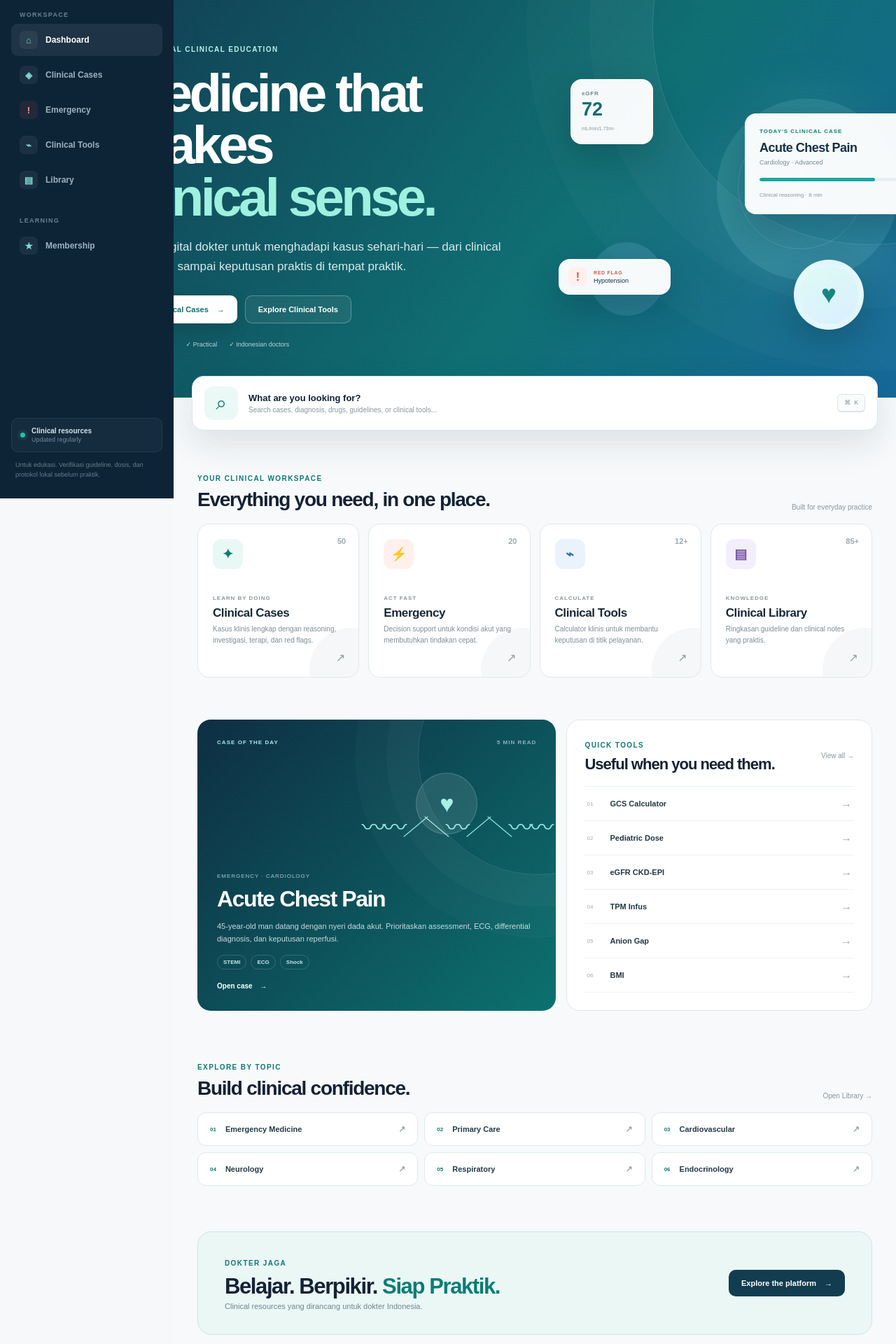
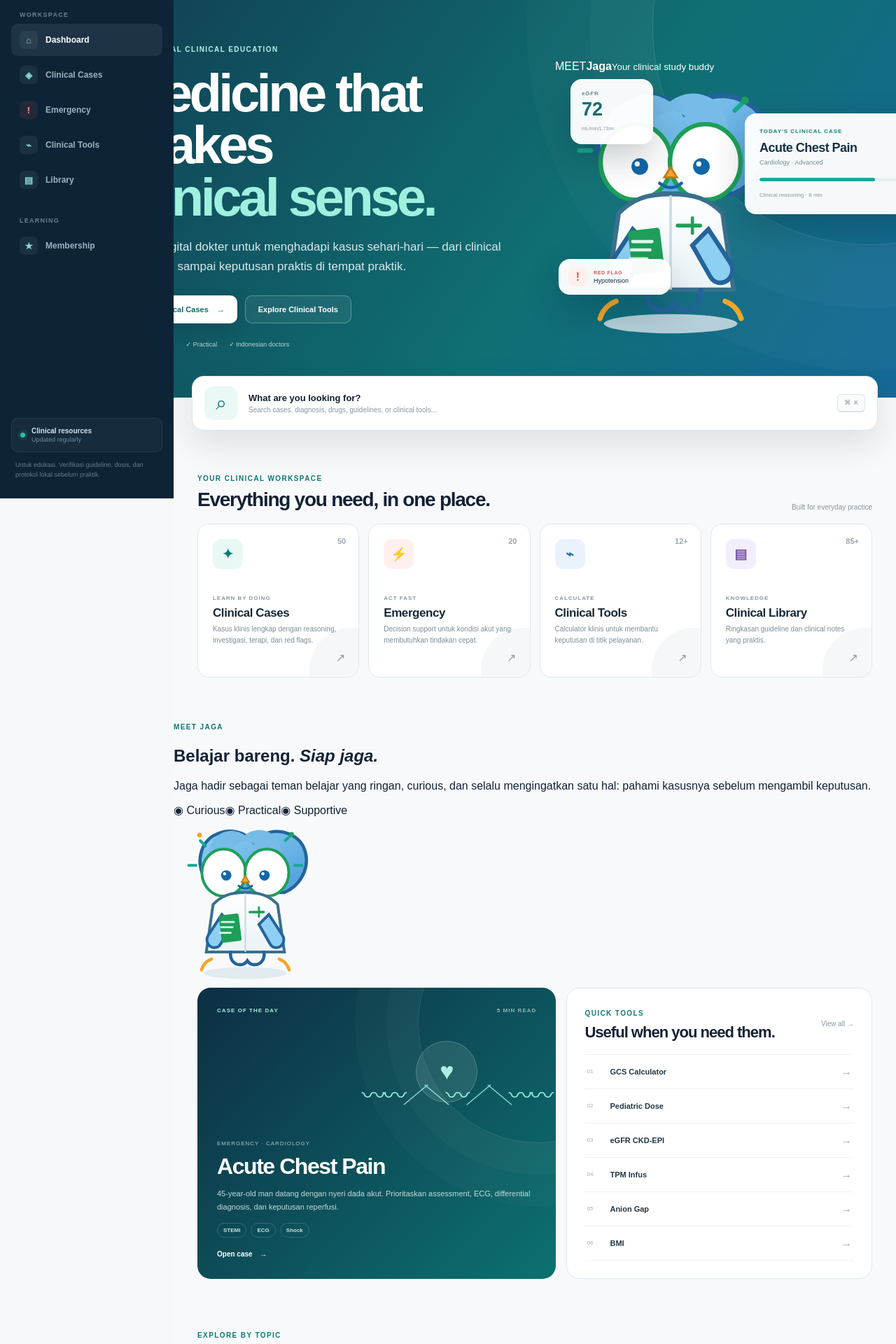
Before and after one commit to dwimakdasarimd-star/dokter-jaga-v1, a Next.js app: page / in a window 1280 px wide. Shown: the part 88-2008 px from the top of the page at 70% size. Built offline with nearby package versions, Linux system fonts and the light colour scheme.

Commit message:
Integrate Jaga mascot into homepage

```diff
--- a/app/page.tsx
+++ b/app/page.tsx
@@ -1,4 +1,5 @@
 import Link from 'next/link';
+import Image from 'next/image';
 
 const modules = [
   { title: 'Clinical Cases', eyebrow: 'LEARN BY DOING', count: '50', desc: 'Kasus klinis lengkap dengan reasoning, investigasi, terapi, dan red flags.', href: '/cases', icon: '✦', tone: 'teal' },
@@ -6,7 +7,6 @@ const modules = [
   { title: 'Clinical Tools', eyebrow: 'CALCULATE', count: '12+', desc: 'Calculator klinis untuk membantu keputusan di titik pelayanan.', href: '/tools', icon: '⌁', tone: 'blue' },
   { title: 'Clinical Library', eyebrow: 'KNOWLEDGE', count: '85+', desc: 'Ringkasan guideline dan clinical notes yang praktis.', href: '/library', icon: '▤', tone: 'violet' },
 ];
-
 const tools = ['GCS Calculator', 'Pediatric Dose', 'eGFR CKD-EPI', 'TPM Infus', 'Anion Gap', 'BMI'];
 const topics = ['Emergency Medicine', 'Primary Care', 'Cardiovascular', 'Neurology', 'Respiratory', 'Endocrinology'];
 
@@ -18,47 +18,23 @@ export default function Home() {
           <div className="dj-eyebrow"><span className="pulse-dot" /> PRACTICAL CLINICAL EDUCATION</div>
           <h1>Medicine that makes<br /><em>clinical sense.</em></h1>
           <p>Teman digital dokter untuk menghadapi kasus sehari-hari — dari clinical reasoning sampai keputusan praktis di tempat praktik.</p>
-          <div className="dj-hero-actions">
-            <Link href="/cases" className="dj-btn dj-btn-light">Mulai Clinical Cases <span>→</span></Link>
-            <Link href="/tools" className="dj-btn dj-btn-ghost">Explore Clinical Tools</Link>
-          </div>
+          <div className="dj-hero-actions"><Link href="/cases" className="dj-btn dj-btn-light">Mulai Clinical Cases <span>→</span></Link><Link href="/tools" className="dj-btn dj-btn-ghost">Explore Clinical Tools</Link></div>
           <div className="dj-trust-row"><span>✓ Evidence-based</span><span>✓ Practical</span><span>✓ Indonesian doctors</span></div>
         </div>
-        <div className="dj-hero-art" aria-hidden="true">
-          <div className="orb orb-one" /><div className="orb orb-two" />
-          <div className="medical-cross">+</div>
+        <div className="dj-hero-art mascot-hero-art" aria-label="Jaga, maskot Dokter Jaga">
+          <div className="mascot-glow" />
+          <div className="mascot-badge"><span>MEET</span><strong>Jaga</strong><small>Your clinical study buddy</small></div>
+          <Image className="hero-mascot" src="/dokter-jaga-mascot.svg" alt="Jaga, maskot burung hantu Dokter Jaga" width={330} height={385} priority />
           <div className="float-card float-card-main"><div className="mini-label">TODAY'S CLINICAL CASE</div><strong>Acute Chest Pain</strong><span>Cardiology · Advanced</span><div className="mini-progress"><i /></div><small>Clinical reasoning · 8 min</small></div>
           <div className="float-card float-card-tool"><b>eGFR</b><strong>72</strong><span>mL/min/1.73m²</span></div>
           <div className="float-card float-card-alert"><span className="alert-icon">!</span><div><b>RED FLAG</b><small>Hypotension</small></div></div>
-          <div className="anatomy-ring"><span>♥</span></div>
         </div>
       </section>
-
-      <section className="dj-search-wrap">
-        <div className="dj-search"><span className="search-glyph">⌕</span><div><strong>What are you looking for?</strong><span>Search cases, diagnosis, drugs, guidelines, or clinical tools...</span></div><kbd>⌘ K</kbd></div>
-      </section>
-
-      <section className="dj-section">
-        <div className="dj-section-head"><div><span className="dj-kicker">YOUR CLINICAL WORKSPACE</span><h2>Everything you need, in one place.</h2></div><span className="dj-section-note">Built for everyday practice</span></div>
-        <div className="dj-module-grid">
-          {modules.map((m) => <Link href={m.href} className={`dj-module ${m.tone}`} key={m.title}><div className="module-icon">{m.icon}</div><div className="module-copy"><span>{m.eyebrow}</span><h3>{m.title}</h3><p>{m.desc}</p></div><strong className="module-count">{m.count}</strong><span className="module-arrow">↗</span></Link>)}
-        </div>
-      </section>
-
-      <section className="dj-feature-grid">
-        <Link href="/cases" className="dj-case-feature">
-          <div className="feature-label">CASE OF THE DAY <span>5 MIN READ</span></div>
-          <div className="case-illustration"><div className="ecg-line">〰〰╱╲〰╱╲〰〰</div><div className="case-circle">♥</div></div>
-          <div className="case-feature-copy"><span>EMERGENCY · CARDIOLOGY</span><h2>Acute Chest Pain</h2><p>45-year-old man datang dengan nyeri dada akut. Prioritaskan assessment, ECG, differential diagnosis, dan keputusan reperfusi.</p><div className="case-tags"><b>STEMI</b><b>ECG</b><b>Shock</b></div><strong className="feature-cta">Open case <span>→</span></strong></div>
-        </Link>
-        <div className="dj-tools-feature"><div className="dj-section-head compact"><div><span className="dj-kicker">QUICK TOOLS</span><h2>Useful when you need them.</h2></div><Link href="/tools">View all →</Link></div><div className="tool-list-premium">{tools.map((tool, i) => <Link href="/tools" key={tool}><span>{String(i + 1).padStart(2, '0')}</span><strong>{tool}</strong><i>→</i></Link>)}</div></div>
-      </section>
-
-      <section className="dj-topics">
-        <div className="dj-section-head"><div><span className="dj-kicker">EXPLORE BY TOPIC</span><h2>Build clinical confidence.</h2></div><Link href="/library">Open Library →</Link></div>
-        <div className="topic-pills">{topics.map((topic, i) => <Link href="/library" key={topic}><span>{String(i + 1).padStart(2, '0')}</span><strong>{topic}</strong><b>↗</b></Link>)}</div>
-      </section>
-
+      <section className="dj-search-wrap"><div className="dj-search"><span className="search-glyph">⌕</span><div><strong>What are you looking for?</strong><span>Search cases, diagnosis, drugs, guidelines, or clinical tools...</span></div><kbd>⌘ K</kbd></div></section>
+      <section className="dj-section"><div className="dj-section-head"><div><span className="dj-kicker">YOUR CLINICAL WORKSPACE</span><h2>Everything you need, in one place.</h2></div><span className="dj-section-note">Built for everyday practice</span></div><div className="dj-module-grid">{modules.map((m)=><Link href={m.href} className={`dj-module ${m.tone}`} key={m.title}><div className="module-icon">{m.icon}</div><div className="module-copy"><span>{m.eyebrow}</span><h3>{m.title}</h3><p>{m.desc}</p></div><strong className="module-count">{m.count}</strong><span className="module-arrow">↗</span></Link>)}</div></section>
+      <section className="dj-mascot-banner"><div className="mascot-banner-copy"><span className="dj-kicker">MEET JAGA</span><h2>Belajar bareng. <em>Siap jaga.</em></h2><p>Jaga hadir sebagai teman belajar yang ringan, curious, dan selalu mengingatkan satu hal: pahami kasusnya sebelum mengambil keputusan.</p><div className="mascot-values"><span>◉ Curious</span><span>◉ Practical</span><span>◉ Supportive</span></div></div><div className="mascot-mini-wrap"><Image src="/dokter-jaga-mascot.svg" alt="Jaga membaca handbook klinis" width={205} height={240}/></div></section>
+      <section className="dj-feature-grid"><Link href="/cases" className="dj-case-feature"><div className="feature-label">CASE OF THE DAY <span>5 MIN READ</span></div><div className="case-illustration"><div className="ecg-line">〰〰╱╲〰╱╲〰〰</div><div className="case-circle">♥</div></div><div className="case-feature-copy"><span>EMERGENCY · CARDIOLOGY</span><h2>Acute Chest Pain</h2><p>45-year-old man datang dengan nyeri dada akut. Prioritaskan assessment, ECG, differential diagnosis, dan keputusan reperfusi.</p><div className="case-tags"><b>STEMI</b><b>ECG</b><b>Shock</b></div><strong className="feature-cta">Open case <span>→</span></strong></div></Link><div className="dj-tools-feature"><div className="dj-section-head compact"><div><span className="dj-kicker">QUICK TOOLS</span><h2>Useful when you need them.</h2></div><Link href="/tools">View all →</Link></div><div className="tool-list-premium">{tools.map((tool,i)=><Link href="/tools" key={tool}><span>{String(i+1).padStart(2,'0')}</span><strong>{tool}</strong><i>→</i></Link>)}</div></div></section>
+      <section className="dj-topics"><div className="dj-section-head"><div><span className="dj-kicker">EXPLORE BY TOPIC</span><h2>Build clinical confidence.</h2></div><Link href="/library">Open Library →</Link></div><div className="topic-pills">{topics.map((topic,i)=><Link href="/library" key={topic}><span>{String(i+1).padStart(2,'0')}</span><strong>{topic}</strong><b>↗</b></Link>)}</div></section>
       <section className="dj-bottom-cta"><div><span className="dj-kicker">DOKTER JAGA</span><h2>Belajar. Berpikir. <em>Siap Praktik.</em></h2><p>Clinical resources yang dirancang untuk dokter Indonesia.</p></div><Link href="/cases" className="dj-btn dj-btn-dark">Explore the platform <span>→</span></Link></section>
       <div className="dj-disclaimer"><strong>Clinical education disclaimer</strong><span>Materi untuk edukasi dan tidak menggantikan clinical judgment, guideline resmi terbaru, atau protokol fasilitas kesehatan.</span></div>
     </div>
```
